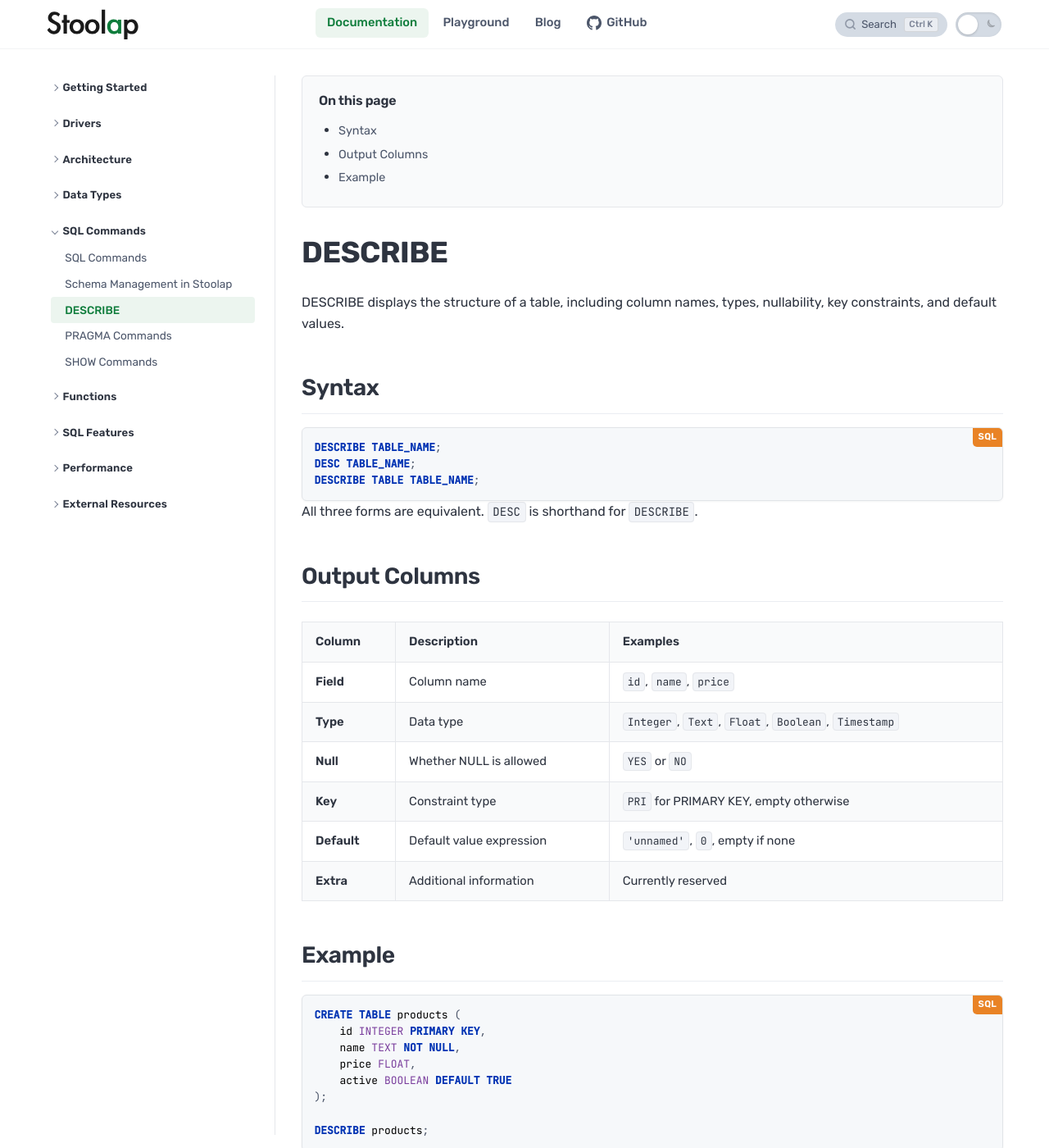
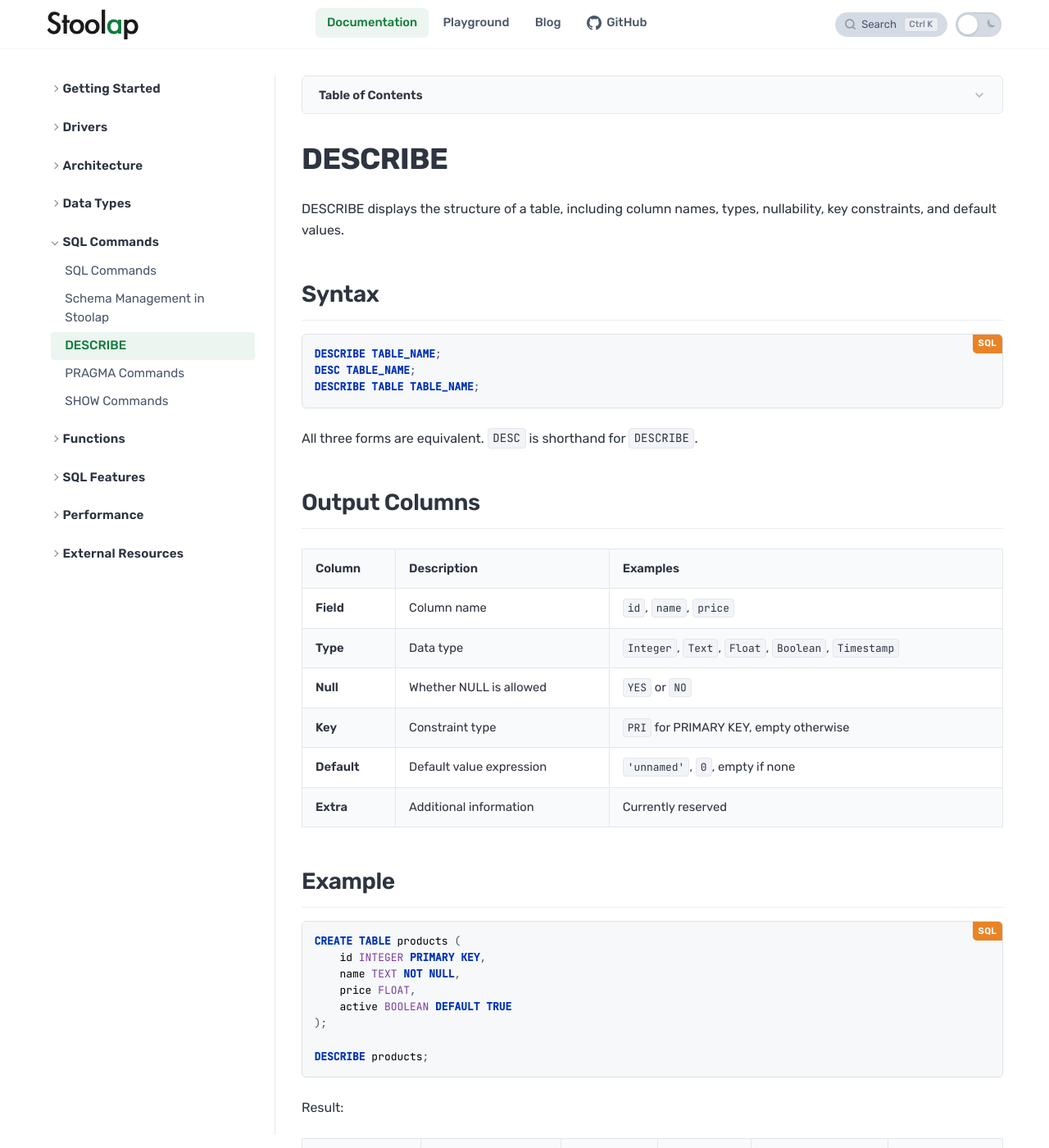
Before and after one commit to stoolap/stoolap, a Jekyll site: the page built from docs/_docs/sql-commands/describe.md, in a window 1280 px wide and 1400 px high. Shown: the whole window at 82% size. Built offline with Jekyll 4.4.1, drawn with Linux system fonts in a browser that asks for light colours.

Commit message:
docs: collapsible TOC, larger sidebar fonts, fix code block spacing
- Make Table of Contents collapsible (collapsed by default, click to expand)
- Increase sidebar nav font size from 0.82/0.85rem to 0.95rem
- Fix code block copy button overlapping language badge (measure with probe span instead of unreliable getComputedStyle on ::before)
- Fix consecutive code blocks having no vertical spacing (remove margin:0 override on div.highlighter-rouge)

```diff
--- a/docs/assets/css/code.css
+++ b/docs/assets/css/code.css
@@ -151,7 +151,7 @@ div.highlight code {
   margin: 0;
 }
 
-.highlight, div.highlighter-rouge, pre.highlight {
+.highlight, pre.highlight {
   background-color: var(--syntax-bg);
   margin: 0;
   border-radius: 6px;
@@ -178,7 +178,7 @@ div.highlighter-rouge::before {
   border-radius: 0 5px 0 5px;
   background-color: var(--color-primary);
   color: white;
-  z-index: 1;
+  z-index: 3;
   opacity: 0.85;
 }
 
@@ -342,6 +342,7 @@ pre {
 .copy-button {
   position: absolute;
   top: 0;
+  right: 0;
   display: flex;
   align-items: center;
   justify-content: center;
--- a/docs/assets/css/main.css
+++ b/docs/assets/css/main.css
@@ -701,7 +701,7 @@ img {
   font-weight: 600;
   background: none;
   border: none;
-  font-size: 0.82rem;
+  font-size: 0.95rem;
   color: var(--color-text);
   padding: 0.45rem 0.5rem;
   cursor: pointer;
@@ -758,7 +758,7 @@ img {
   padding: 0.35rem 0.6rem 0.35rem 1.1rem;
   border-radius: var(--radius-sm);
   color: var(--color-text-muted);
-  font-size: 0.85rem;
+  font-size: 0.95rem;
   transition: color var(--transition-fast), background-color var(--transition-fast);
   font-weight: 400;
   line-height: 1.5;
@@ -822,31 +822,58 @@ img {
 /* Table of Contents (injected by JS) */
 .table-of-contents {
   margin-bottom: 2rem;
-  padding: 1.25rem;
   background-color: var(--color-bg-alt);
   border-radius: var(--radius-md);
   border: 1px solid var(--color-border);
 }
 
-.toc-title {
-  margin: 0 0 0.75rem !important;
-  font-size: 1rem !important;
+.toc-toggle {
+  display: flex;
+  align-items: center;
+  justify-content: space-between;
+  width: 100%;
+  padding: 0.85rem 1.25rem;
+  margin: 0;
+  background: none;
+  border: none;
+  cursor: pointer;
+  font-family: var(--font-sans);
+  font-size: 0.92rem;
   font-weight: 600;
-  border-bottom: none !important;
-  padding-bottom: 0 !important;
-}
-
-.table-of-contents ul { margin-bottom: 0; }
-.table-of-contents li { margin-bottom: 0.2rem; }
+  color: var(--color-text);
+  transition: color var(--transition-fast);
+}
+
+.toc-toggle:hover {
+  color: var(--color-primary);
+}
+
+.toc-chevron {
+  transition: transform 0.2s ease;
+  opacity: 0.4;
+  flex-shrink: 0;
+}
+
+.toc-toggle[aria-expanded="true"] .toc-chevron {
+  transform: rotate(180deg);
+}
+
+.toc-list {
+  padding: 0 1.25rem 1rem;
+  margin: 0;
+  list-style: none;
+}
+
+.toc-list li { margin-bottom: 0.2rem; list-style: none; }
 .toc-h3 { margin-left: 1.25rem; font-size: 0.88rem; }
 
-.table-of-contents a {
+.toc-list a {
   color: var(--color-text-muted);
   text-decoration: none;
   font-size: 0.9rem;
 }
 
-.table-of-contents a:hover {
+.toc-list a:hover {
   color: var(--color-primary);
   text-decoration: underline;
 }
--- a/docs/assets/js/main.js
+++ b/docs/assets/js/main.js
@@ -19,8 +19,8 @@
     initThemeToggle();
     initMobileMenu();
     initSidebarNav();
+    addLanguageBadges();
     addCodeCopyButtons();
-    addLanguageBadges();
     initSvgThemeSync();
     initCodeTabs();
     initHeroTerminal();
@@ -151,16 +151,22 @@
         });
       });
 
-      // Append to outer div.highlighter-rouge if it exists (for toolbar alignment with language badge)
+      // Append to outer div.highlighter-rouge if it exists
       var wrapper = block.closest('div.highlighter-rouge');
       if (wrapper) {
         wrapper.appendChild(btn);
-        // Position copy button to the left of the language badge
-        var badgeWidth = window.getComputedStyle(wrapper, '::before').width;
-        var w = parseFloat(badgeWidth) || 0;
-        btn.style.right = w + 'px';
+        // Offset copy button to the left of the language badge (::before pseudo-element)
+        var lang = wrapper.getAttribute('data-lang');
+        if (lang) {
+          // Measure badge width using a temporary span with matching styles
+          var probe = document.createElement('span');
+          probe.style.cssText = 'position:absolute;visibility:hidden;font-size:0.7em;font-weight:600;letter-spacing:0.03em;padding:0 0.6em;white-space:nowrap;';
+          probe.textContent = lang;
+          wrapper.appendChild(probe);
+          btn.style.right = probe.offsetWidth + 'px';
+          wrapper.removeChild(probe);
+        }
       } else {
-        btn.style.right = '0px';
         block.appendChild(btn);
       }
     });
@@ -191,11 +197,14 @@
     toc.className = 'table-of-contents';
     toc.setAttribute('aria-label', 'Table of Contents');
 
-    var title = document.createElement('h2');
-    title.textContent = 'On this page';
-    title.className = 'toc-title';
+    var toggle = document.createElement('button');
+    toggle.className = 'toc-toggle';
+    toggle.setAttribute('aria-expanded', 'false');
+    toggle.innerHTML = '<span class="toc-toggle-text">Table of Contents</span><svg class="toc-chevron" width="16" height="16" viewBox="0 0 24 24" fill="none" stroke="currentColor" stroke-width="2" stroke-linecap="round" stroke-linejoin="round"><polyline points="6 9 12 15 18 9"/></svg>';
 
     var list = document.createElement('ul');
+    list.className = 'toc-list';
+    list.hidden = true;
 
     headings.forEach(function (h, i) {
       if (!h.id) h.id = 'heading-' + i;
@@ -204,11 +213,21 @@
       var a = document.createElement('a');
       a.href = '#' + h.id;
       a.textContent = h.textContent;
+      a.addEventListener('click', function () {
+        list.hidden = true;
+        toggle.setAttribute('aria-expanded', 'false');
+      });
       li.appendChild(a);
       list.appendChild(li);
     });
 
-    toc.appendChild(title);
+    toggle.addEventListener('click', function () {
+      var expanded = this.getAttribute('aria-expanded') === 'true';
+      this.setAttribute('aria-expanded', String(!expanded));
+      list.hidden = expanded;
+    });
+
+    toc.appendChild(toggle);
     toc.appendChild(list);
 
     var header = document.querySelector('.doc-header');
```
